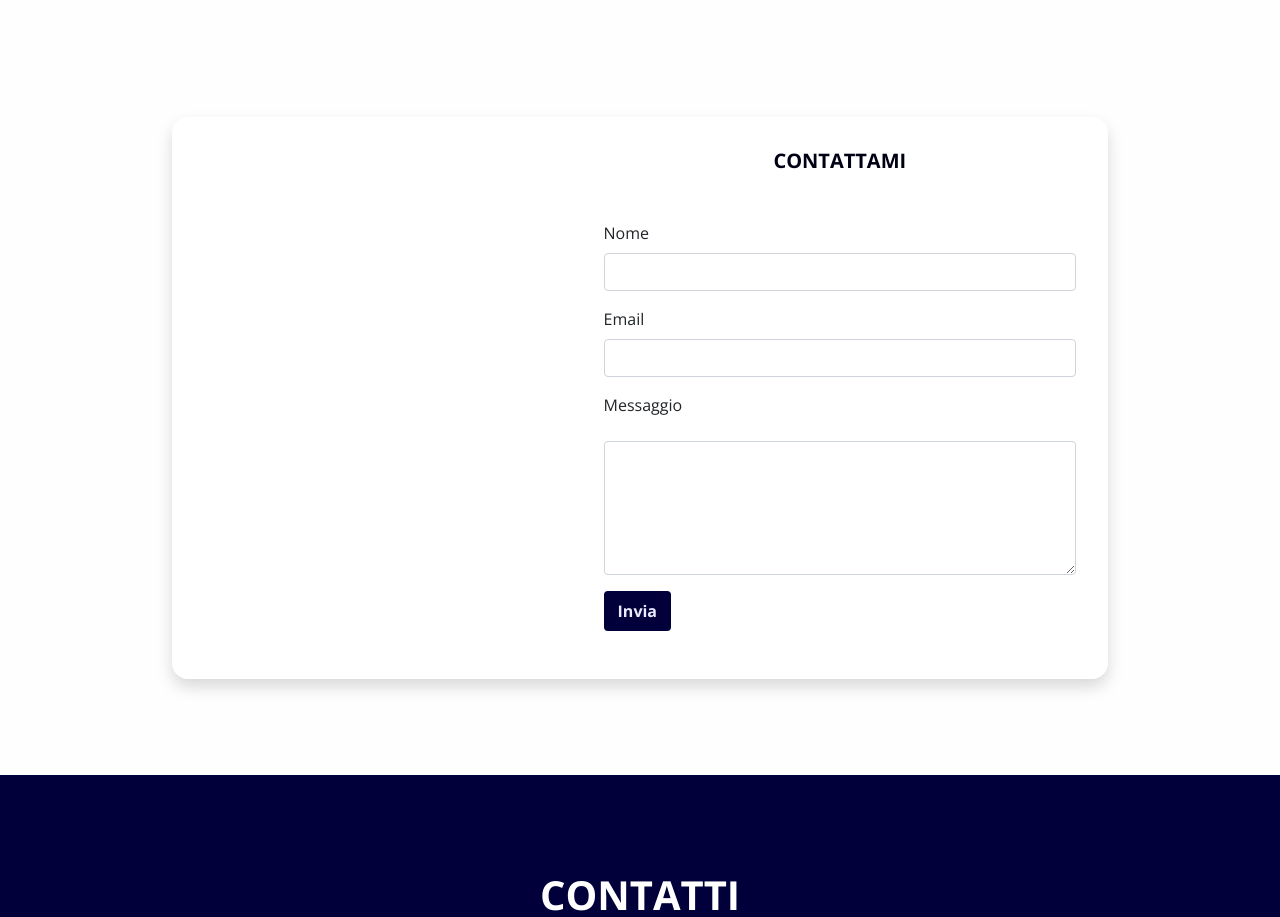
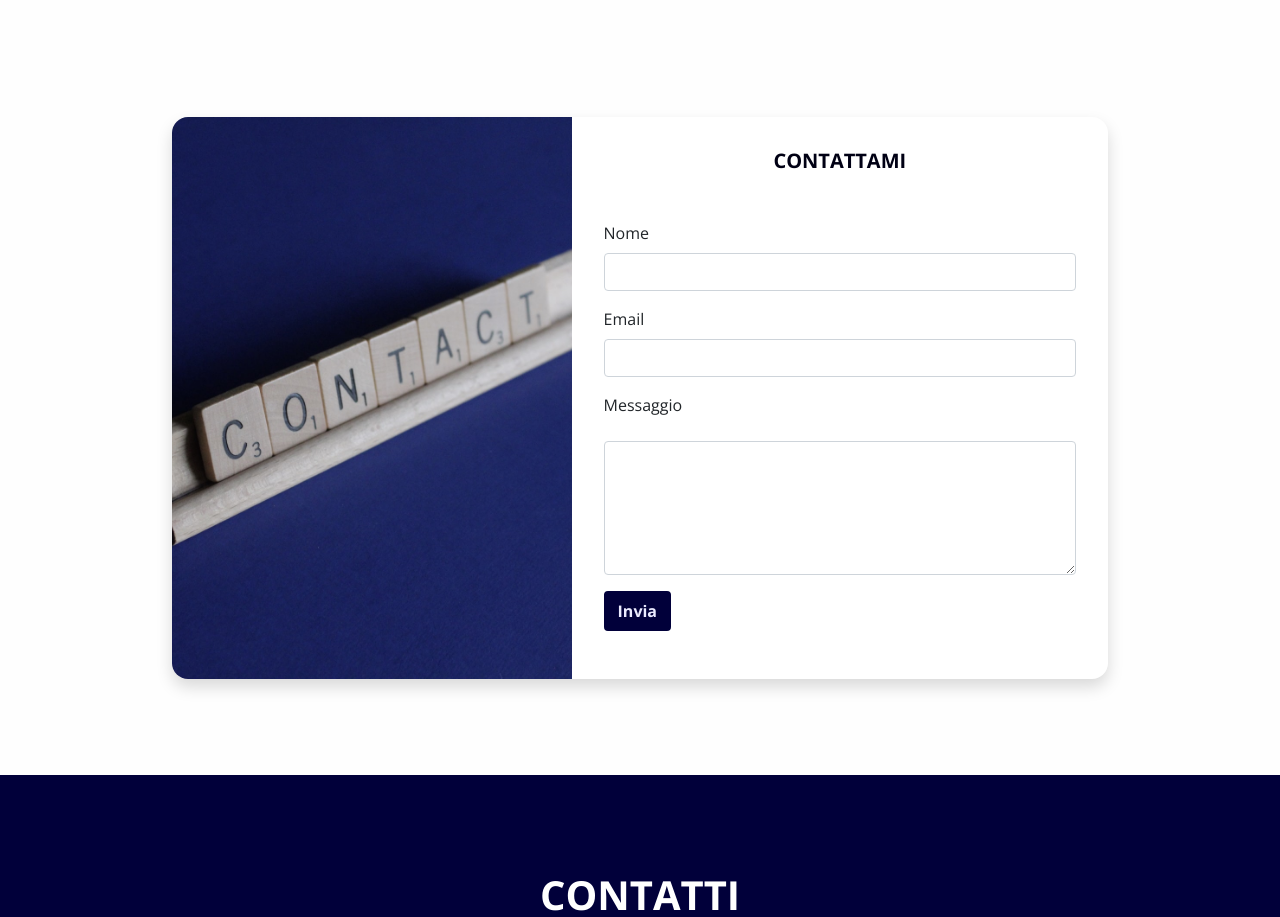
Before and after one commit to MarcoAntonacci/-Portfolio, a plain HTML site: page index.html in a window 1280 px wide. Shown: the part 2455-3372 px from the top of the page. Drawn offline with nearby package versions, Linux system fonts and the light colour scheme; the site is published under a folder, as on GitHub Pages, so addresses that start at the root find nothing.

Commit message:
inserite tutte le immagini , risolto problema

```diff
--- a/style.css
+++ b/style.css
@@ -277,7 +277,7 @@ div.aos-init.aos-animate:hover{
 .card-signin .card-img-left {
   width: 45%;
   /* Link to your background image using in the property below! */
-  background: scroll center url('/img/contact.jpg');
+  background: scroll center url('./img/contact.jpg');
   background-size: cover;
 }
 
```
